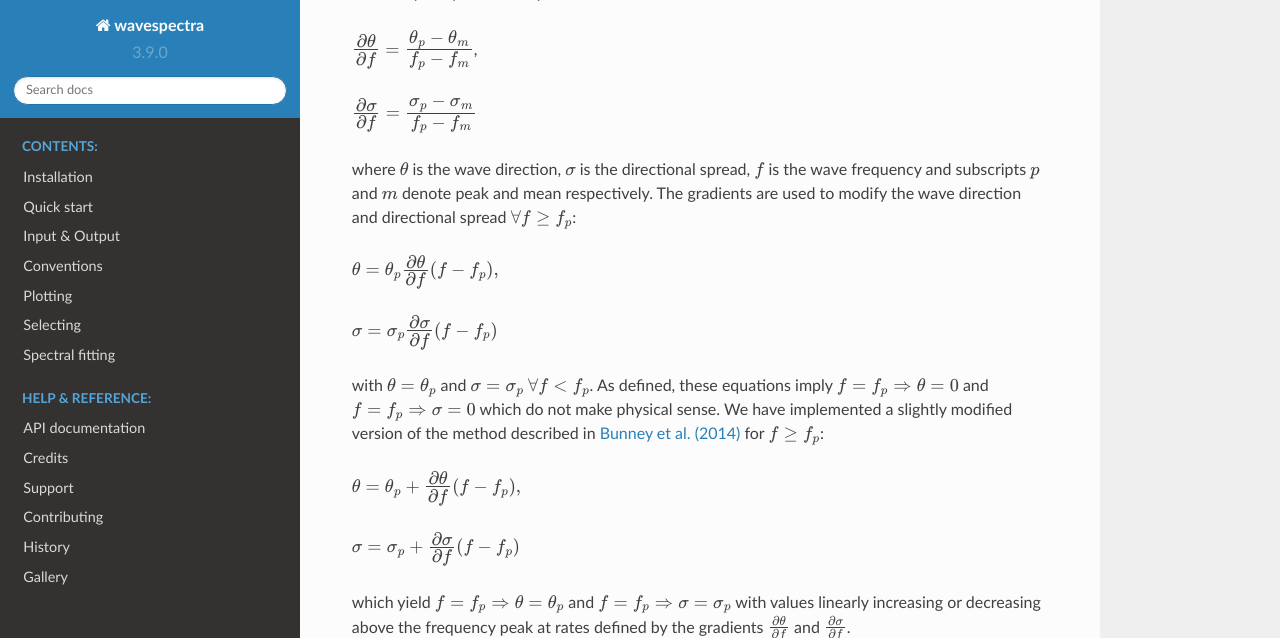
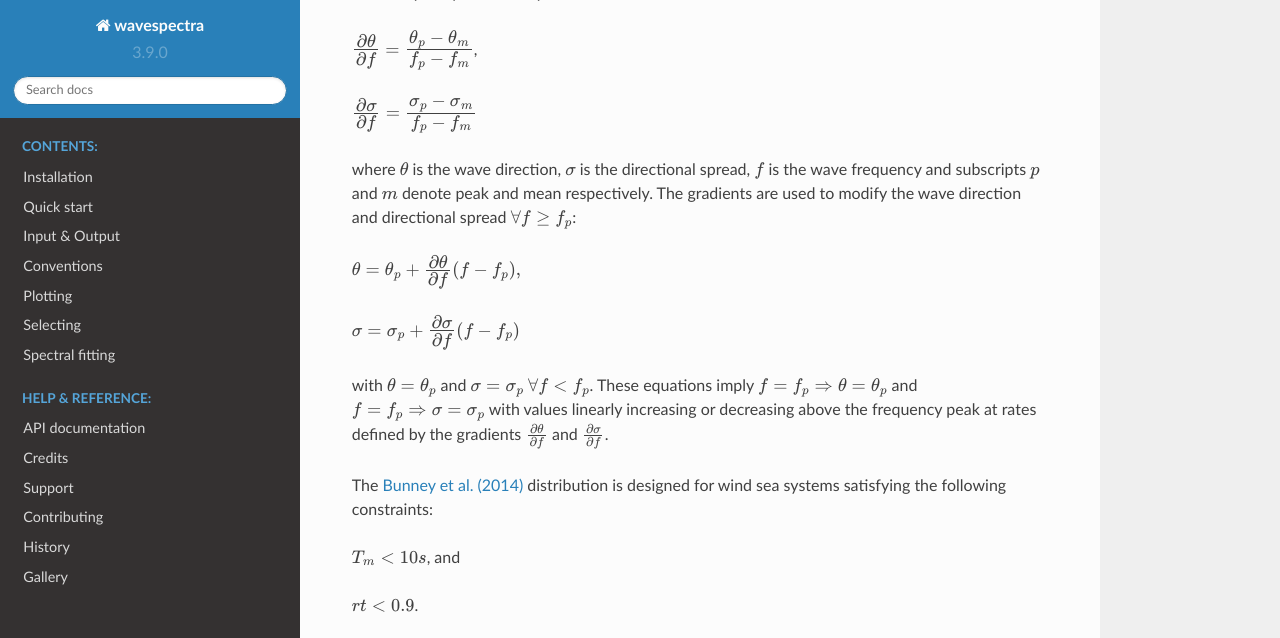
Before and after one commit to wavespectra/wavespectra, a Sphinx documentation site: the page built from docs/fitting_2d.rst, in a window 1280 px wide and 900 px high, scrolled down 1125 px, cut to the strip 0-638 px from the top of the window. Built offline with Sphinx 7.4.7 and the Read the Docs theme 2.0.0, drawn with Linux system fonts in a browser that asks for light colours; some of the changed text lies outside the part shown.

Commit message:
Changes to docs

```diff
--- a/docs/fitting_2d.rst
+++ b/docs/fitting_2d.rst
@@ -89,21 +89,20 @@ where :math:`\theta` is the wave direction, :math:`\sigma` is the directional sp
 frequency and subscripts :math:`p` and :math:`m` denote peak and mean respectively. The gradients are used
 to modify the wave direction and directional spread :math:`\forall f \geq f_p`:
 
-:math:`\theta=\theta_p \frac{\displaystyle \partial{\theta}}{\displaystyle \partial{f}} (f-f_p),`
+:math:`\theta=\theta_p + \frac{\displaystyle \partial{\theta}}{\displaystyle \partial{f}} (f-f_p),`
 
-:math:`\sigma=\sigma_p \frac{\displaystyle \partial{\sigma}}{\displaystyle \partial{f}} (f-f_p)`
+:math:`\sigma=\sigma_p + \frac{\displaystyle \partial{\sigma}}{\displaystyle \partial{f}} (f-f_p)`
 
-with :math:`\theta=\theta_p` and :math:`\sigma=\sigma_p` :math:`\forall f<f_p`. As defined, these equations imply
-:math:`f=f_p \Rightarrow \theta=0` and :math:`f=f_p \Rightarrow \sigma=0` which do not make physical sense.
-We have implemented a slightly modified version of the method described in `Bunney et al. (2014)`_ for :math:`f \geq f_p`:
-
-:math:`\theta=\theta_p+\frac{\displaystyle \partial{\theta}}{\displaystyle \partial{f}} (f-f_p),`
-
-:math:`\sigma=\sigma_p+\frac{\displaystyle \partial{\sigma}}{\displaystyle \partial{f}} (f-f_p)`
-
-which yield :math:`f=f_p \Rightarrow \theta=\theta_p` and :math:`f=f_p \Rightarrow \sigma=\sigma_p`
+with :math:`\theta=\theta_p` and :math:`\sigma=\sigma_p` :math:`\forall f<f_p`. These equations imply
+:math:`f=f_p \Rightarrow \theta=\theta_p` and :math:`f=f_p \Rightarrow \sigma=\sigma_p`
 with values linearly increasing or decreasing above the frequency peak at rates defined by the gradients
 :math:`\frac{\partial{\theta}}{\partial{f}}` and :math:`\frac{\partial{\sigma}}{\partial{f}}`.
+
+The `Bunney et al. (2014)`_ distribution is designed for wind sea systems satisfying the following constraints:
+
+:math:`T_m<10s`, and
+
+:math:`rt < 0.9`.
 
 .. ipython:: python
     :okexcept:
--- a/docs/reconstruct.rst
+++ b/docs/reconstruct.rst
@@ -4,7 +4,7 @@ ______________________
 
 Wavespectra contains several methods for re-creating 2-dimensional wave spectra
 from a subset of integrated paramaters describing wave systems derived from
-spectral partitioning of wave spectra. These are described below, and thier
+spectral partitioning of wave spectra. These are described below, and their
 efficacy examined.
 
 .. ipython:: python
```
